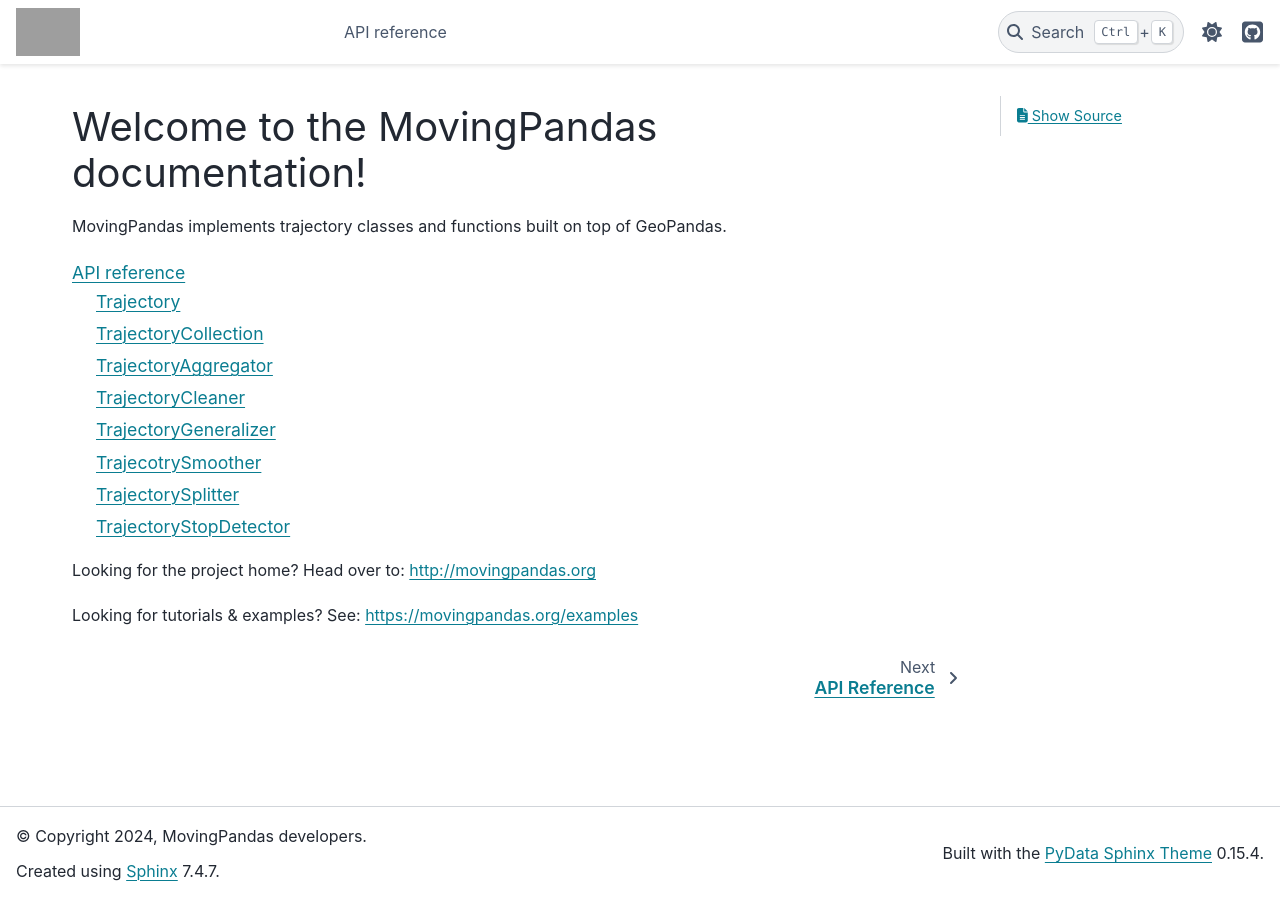
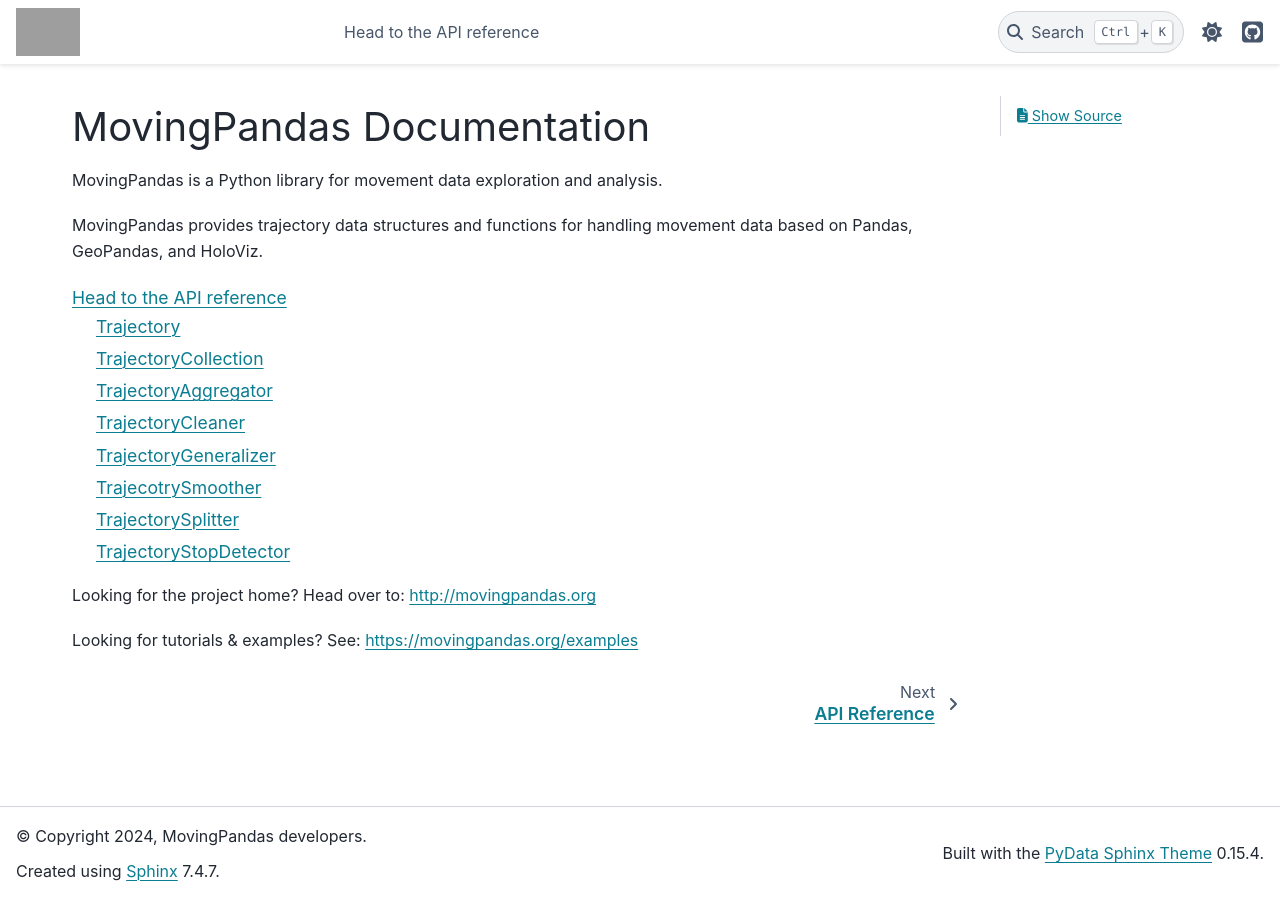
Before and after one commit to movingpandas/movingpandas, a Sphinx documentation site: the page built from docs/source/index.rst, in a window 1280 px wide. Built offline with Sphinx 7.4.7 and the PyData theme 0.15.4, drawn with Linux system fonts in a browser that asks for light colours; grey boxes are pictures that could not be loaded.

Commit message:
Fix intros and black

```diff
--- a/docs/source/index.rst
+++ b/docs/source/index.rst
@@ -1,13 +1,14 @@
-Welcome to the MovingPandas documentation!
-==========================================
+MovingPandas Documentation
+==========================
 
-MovingPandas implements trajectory classes and functions built on top of GeoPandas.
+MovingPandas is a Python library for movement data exploration and analysis.
 
+MovingPandas provides trajectory data structures and functions for handling movement data based on Pandas, GeoPandas, and HoloViz.
 
 .. toctree::
    :maxdepth: 2
 
-   API reference <api/api>
+   Head to the API reference <api/api>
 
 
 Looking for the project home? Head over to: http://movingpandas.org
```
Also changed, not shown: README.md (+3 -1 lines), 2 other files.
